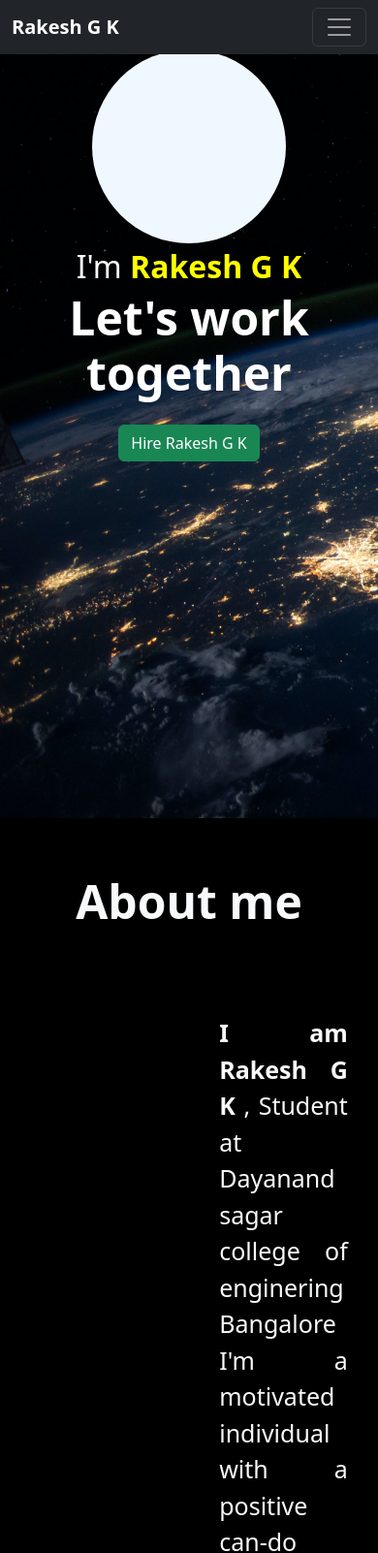
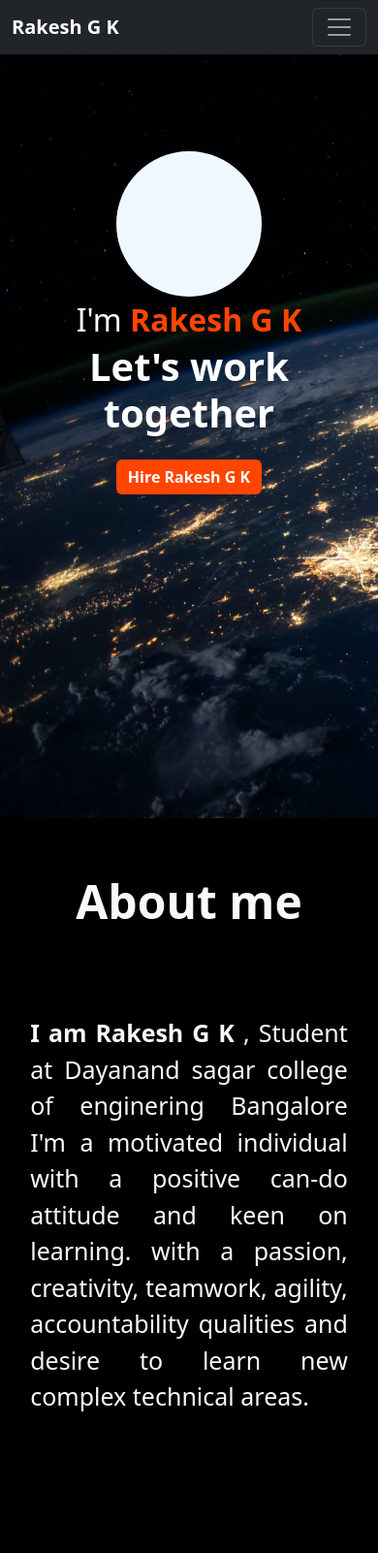
Before and after one commit to RAKESH-GK/portfolio, a plain HTML site: page index.html in a window 390 px wide. Shown: the top 1602 px of the page at 97% size. Drawn offline with Linux system fonts and the light colour scheme.

Commit message:
initial commit

```diff
--- a/index.html
+++ b/index.html
@@ -45,7 +45,7 @@
 
     <div class="body-text">
       <center><div class="profile_image"></div></center>
-      <div class="t1">I'm <span style="font-weight:800; color: yellow;">Rakesh G K</span></div>
+      <div class="t1">I'm <span style="font-weight:800; color: orangered;">Rakesh G K</span></div>
       <h1>Let's work together</h1>
       <button type="button" class="btn btn-success mt-3">Hire Rakesh G K</button>
     </div>
--- a/style.css
+++ b/style.css
@@ -31,6 +31,12 @@
     background-color: aliceblue;
     border-radius: 100%;
 }
+.body-text .btn-success{
+    background-color: orangered;
+    border:none;
+    font-weight: 600;
+}
+
 
 /* background end */
 .heading{
@@ -130,4 +136,38 @@
         margin-top: 130px;
         margin-left: 20px;
     }
+
+    /* about responsive */
+    #about{
+        height: 90vh;
+    }
+    #about .about_blocks{
+        width: 100%;
+    }
+    .about_blocks .block1{
+        display: none;
+    }
+    .about_blocks .block2{
+        width: 100%;
+        padding: 8%;
+        font-size: 25px;
+        font-weight: 500;
+    }
+
+    /* background */
+    .body-text{
+        padding: 40% 0 0 0;
+    }
+    .t1{
+        font-size: 2rem;
+    }
+    .body-text h1{
+        font-size: 2.5rem;
+    }
+    .profile_image{
+        width: 150px;
+        height: 150px;
+        background-color: aliceblue;
+        border-radius: 100%;
+    }
 }
```
